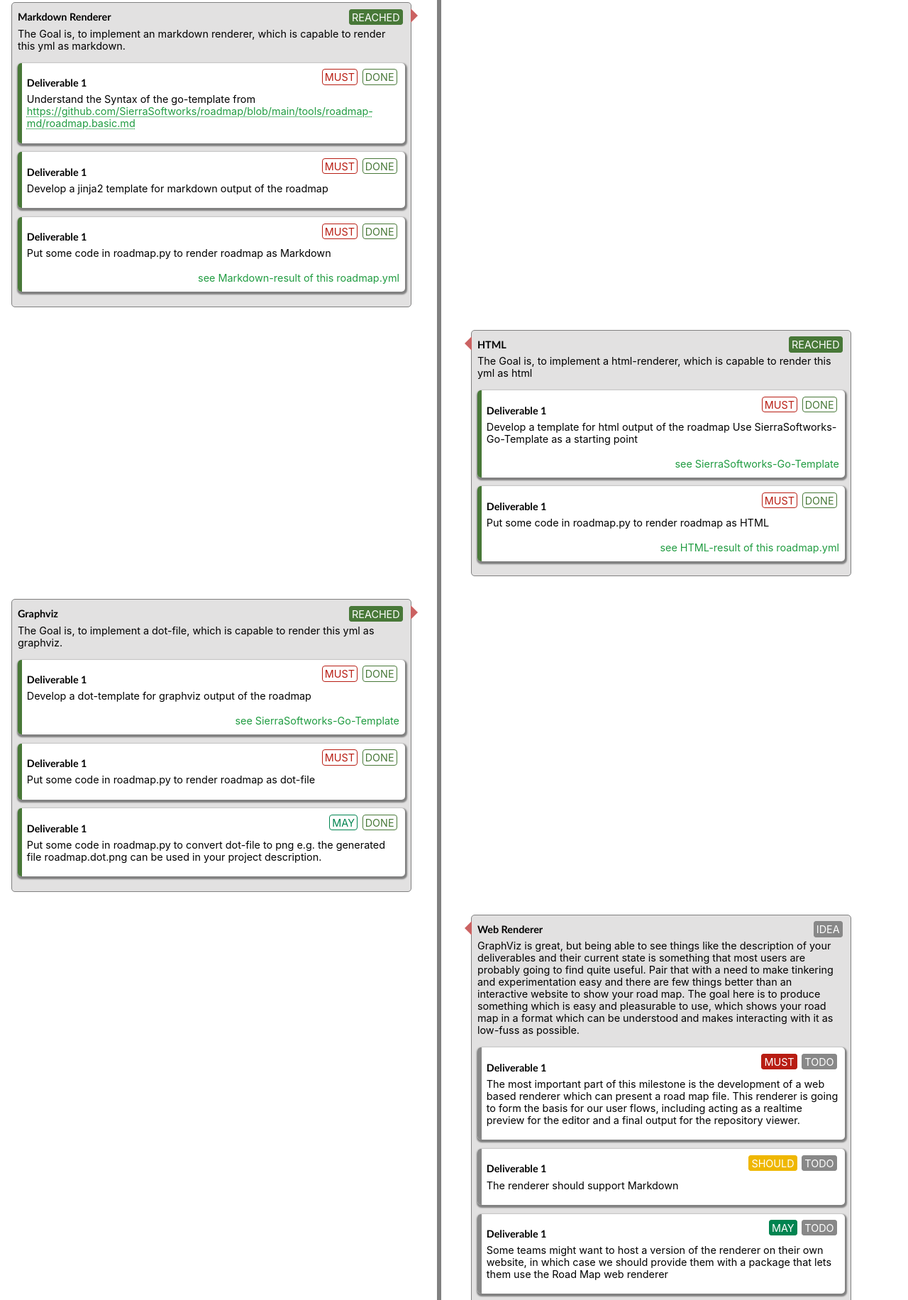
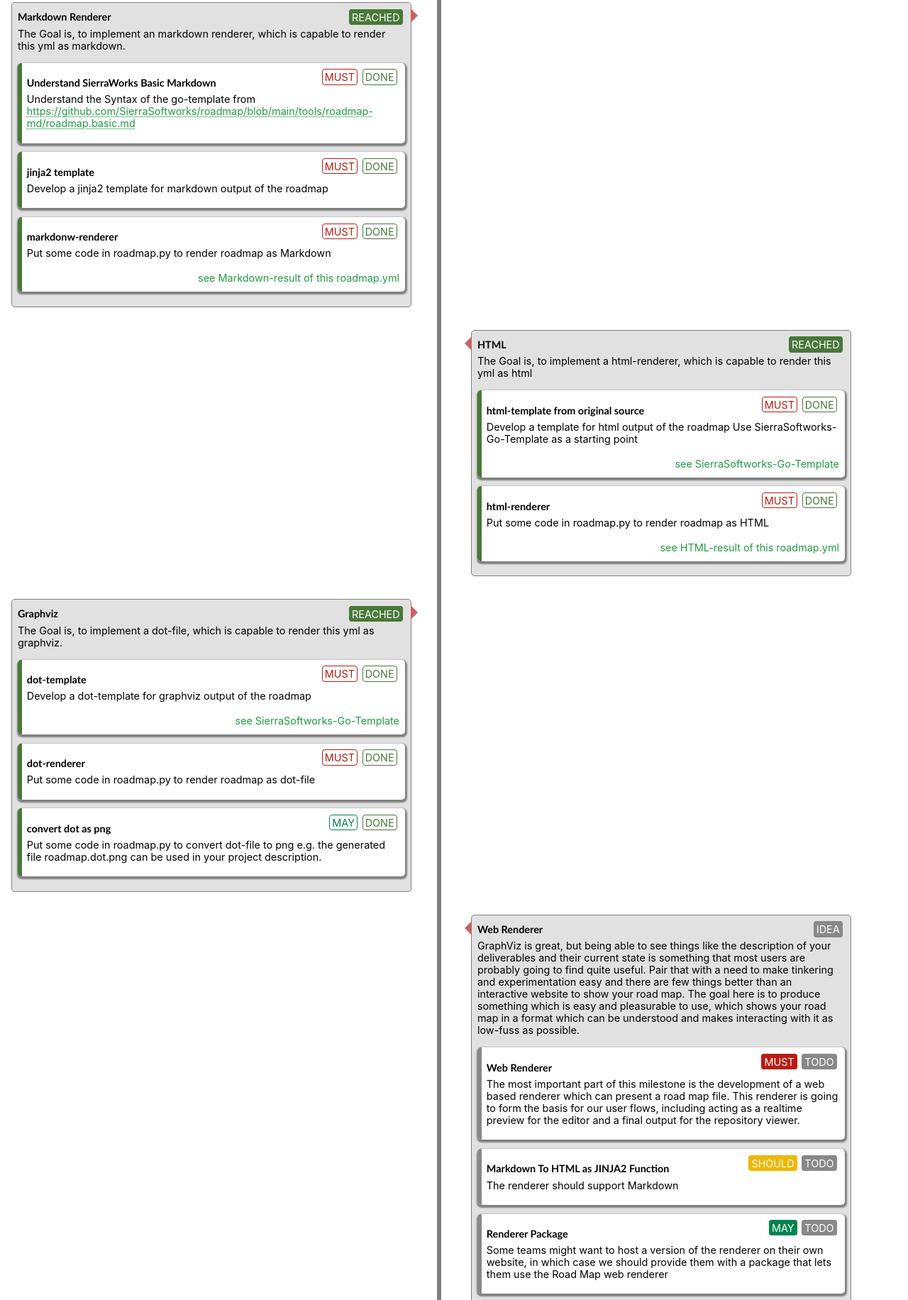
Before and after one commit to uroflavin/roadmap, a plain HTML site: page roadmap/roadmap.html in a window 1280 px wide. Shown: the part 2355-4187 px from the top of the page at 71% size. Drawn offline with Linux system fonts and the light colour scheme.

Commit message:
Fix:  missing title in HTML Template for deliverable

```diff
--- a/roadmap/roadmap.html
+++ b/roadmap/roadmap.html
@@ -855,7 +855,7 @@ We should do something for the <a href="https://github.com/uroflavin/roadmap">ro
 
                                     <deliverable id="milestone-1-deliverable-1" class="DONE">
                                         <header>
-                                            <name><h4>Deliverable 1</h4></name>
+                                            <name><h4>README</h4></name>
 
                                                 <requirement>
                                                     <span class="MUST-inverted">MUST</span>
@@ -879,7 +879,7 @@ We should do something for the <a href="https://github.com/uroflavin/roadmap">ro
 
                                     <deliverable id="milestone-1-deliverable-2" class="DONE">
                                         <header>
-                                            <name><h4>Deliverable 1</h4></name>
+                                            <name><h4>Roadmap</h4></name>
 
                                                 <requirement>
                                                     <span class="MUST-inverted">MUST</span>
@@ -921,7 +921,7 @@ This will allow us to document the file structure and provide a first class edit
 
                                     <deliverable id="milestone-2-deliverable-1" class="DONE">
                                         <header>
-                                            <name><h4>Deliverable 1</h4></name>
+                                            <name><h4>roadmap.schema.json</h4></name>
 
                                                 <requirement>
                                                     <span class="MUST-inverted">MUST</span>
@@ -945,7 +945,7 @@ This will allow us to document the file structure and provide a first class edit
 
                                     <deliverable id="milestone-2-deliverable-2" class="DONE">
                                         <header>
-                                            <name><h4>Deliverable 1</h4></name>
+                                            <name><h4>Publish Schema</h4></name>
 
                                                 <requirement>
                                                     <span class="MUST-inverted">MUST</span>
@@ -986,7 +986,7 @@ This will allow us to document the file structure and provide a first class edit
 
                                     <deliverable id="milestone-3-deliverable-1" class="DONE">
                                         <header>
-                                            <name><h4>Deliverable 1</h4></name>
+                                            <name><h4>Understand SierraWorks Basic Markdown</h4></name>
 
                                                 <requirement>
                                                     <span class="MUST-inverted">MUST</span>
@@ -1006,7 +1006,7 @@ This will allow us to document the file structure and provide a first class edit
 
                                     <deliverable id="milestone-3-deliverable-2" class="DONE">
                                         <header>
-                                            <name><h4>Deliverable 1</h4></name>
+                                            <name><h4>jinja2 template</h4></name>
 
                                                 <requirement>
                                                     <span class="MUST-inverted">MUST</span>
@@ -1026,7 +1026,7 @@ This will allow us to document the file structure and provide a first class edit
 
                                     <deliverable id="milestone-3-deliverable-3" class="DONE">
                                         <header>
-                                            <name><h4>Deliverable 1</h4></name>
+                                            <name><h4>markdonw-renderer</h4></name>
 
                                                 <requirement>
                                                     <span class="MUST-inverted">MUST</span>
@@ -1067,7 +1067,7 @@ This will allow us to document the file structure and provide a first class edit
 
                                     <deliverable id="milestone-4-deliverable-1" class="DONE">
                                         <header>
-                                            <name><h4>Deliverable 1</h4></name>
+                                            <name><h4>html-template from original source</h4></name>
 
                                                 <requirement>
                                                     <span class="MUST-inverted">MUST</span>
@@ -1092,7 +1092,7 @@ Use SierraSoftworks-Go-Template as a starting point</p>
 
                                     <deliverable id="milestone-4-deliverable-2" class="DONE">
                                         <header>
-                                            <name><h4>Deliverable 1</h4></name>
+                                            <name><h4>html-renderer</h4></name>
 
                                                 <requirement>
                                                     <span class="MUST-inverted">MUST</span>
@@ -1133,7 +1133,7 @@ Use SierraSoftworks-Go-Template as a starting point</p>
 
                                     <deliverable id="milestone-5-deliverable-1" class="DONE">
                                         <header>
-                                            <name><h4>Deliverable 1</h4></name>
+                                            <name><h4>dot-template</h4></name>
 
                                                 <requirement>
                                                     <span class="MUST-inverted">MUST</span>
@@ -1157,7 +1157,7 @@ Use SierraSoftworks-Go-Template as a starting point</p>
 
                                     <deliverable id="milestone-5-deliverable-2" class="DONE">
                                         <header>
-                                            <name><h4>Deliverable 1</h4></name>
+                                            <name><h4>dot-renderer</h4></name>
 
                                                 <requirement>
                                                     <span class="MUST-inverted">MUST</span>
@@ -1177,7 +1177,7 @@ Use SierraSoftworks-Go-Template as a starting point</p>
 
                                     <deliverable id="milestone-5-deliverable-3" class="DONE">
                                         <header>
-                                            <name><h4>Deliverable 1</h4></name>
+                                            <name><h4>convert dot as png</h4></name>
 
                                                 <requirement>
                                                     <span class="MAY-inverted">MAY</span>
@@ -1217,7 +1217,7 @@ The goal here is to produce something which is easy and pleasurable to use, whic
 
                                     <deliverable id="milestone-6-deliverable-1" class="TODO">
                                         <header>
-                                            <name><h4>Deliverable 1</h4></name>
+                                            <name><h4>Web Renderer</h4></name>
 
                                                 <requirement>
                                                     <span class="MUST">MUST</span>
@@ -1238,7 +1238,7 @@ This renderer is going to form the basis for our user flows, including acting as
 
                                     <deliverable id="milestone-6-deliverable-2" class="TODO">
                                         <header>
-                                            <name><h4>Deliverable 1</h4></name>
+                                            <name><h4>Markdown To HTML as JINJA2 Function</h4></name>
 
                                                 <requirement>
                                                     <span class="SHOULD">SHOULD</span>
@@ -1258,7 +1258,7 @@ This renderer is going to form the basis for our user flows, including acting as
 
                                     <deliverable id="milestone-6-deliverable-3" class="TODO">
                                         <header>
-                                            <name><h4>Deliverable 1</h4></name>
+                                            <name><h4>Renderer Package</h4></name>
 
                                                 <requirement>
                                                     <span class="MAY">MAY</span>
```
Also changed, not shown: templates/html/roadmap.html (+1 -1 lines).
